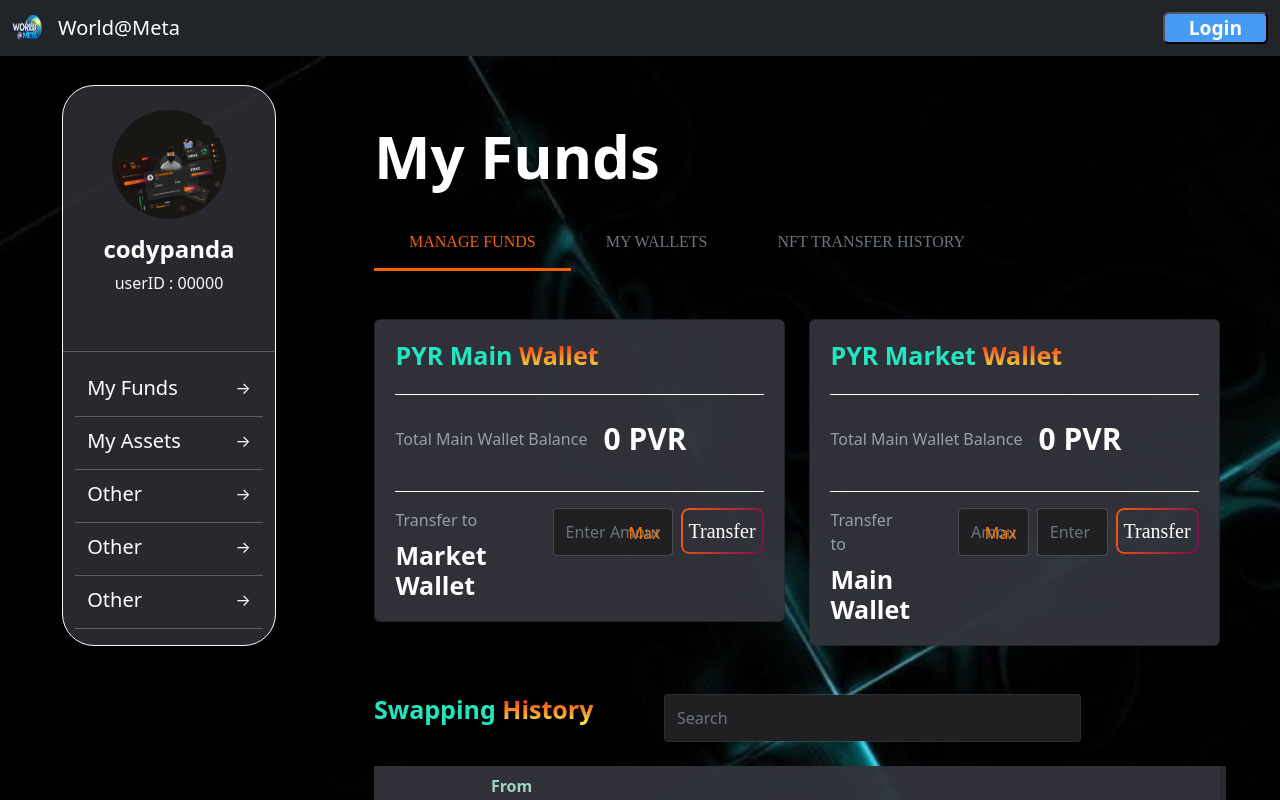
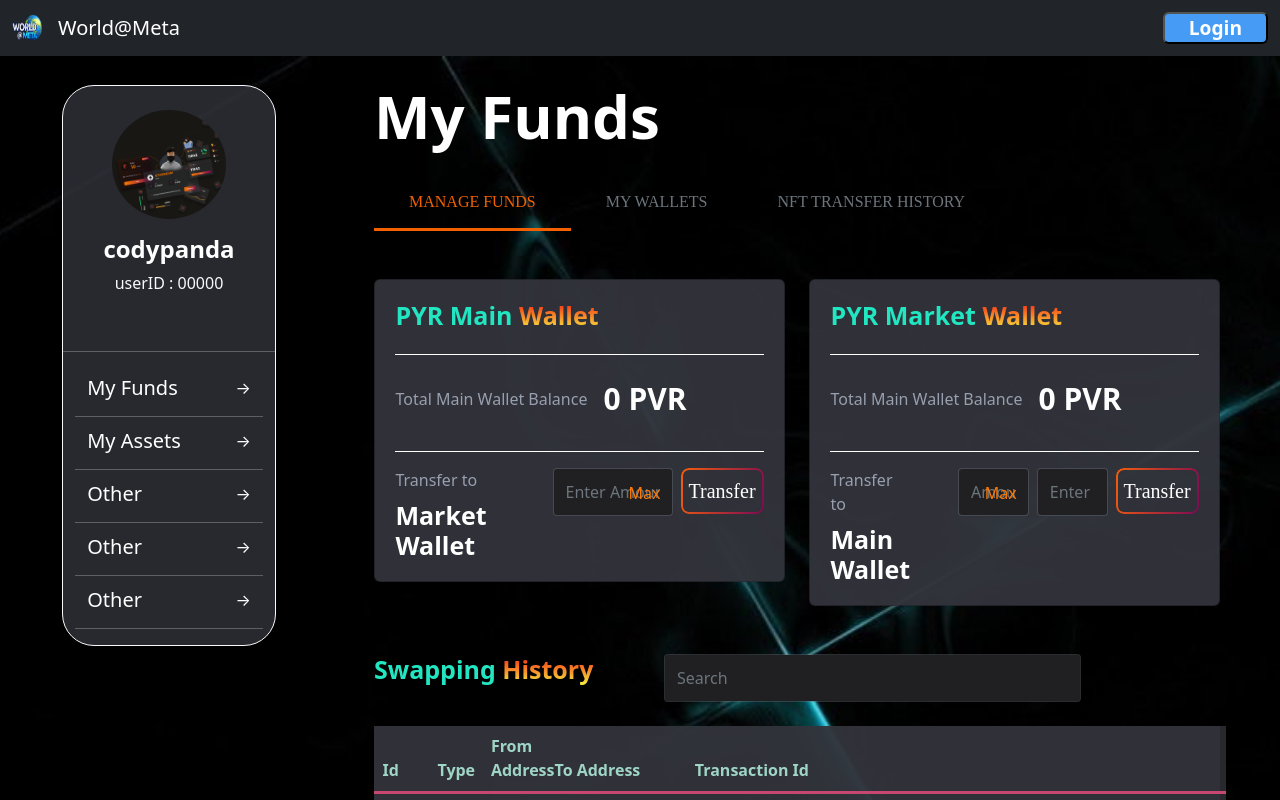
Before and after one commit to MohitBirla/VulconProject, a React (Create React App) app: page /profile in a window 1280 px wide. Shown: the top 800 px of the page. Built offline with nearby package versions, Linux system fonts and the light colour scheme; a web font is replaced by a local one.

Commit message:
Update Dashboard.jsx

```diff
--- a/src/components/Main/Dashboard.jsx
+++ b/src/components/Main/Dashboard.jsx
@@ -87,7 +87,7 @@ const [showdata , setShowdata] = React.useState("MYFUNDS")
       </div>
     </div>
         </div>
-        <div className='p-5 col-lg-9 col-md-9 col-12 text-white'>
+        <div className='px-5 pt-2 col-lg-9 col-md-9 col-12 text-white'>
 
            {showdata === "MYFUNDS"?<MyFunds/>:""}
            {showdata === "MYASSETS"?<MyAssets/>:""}
```
